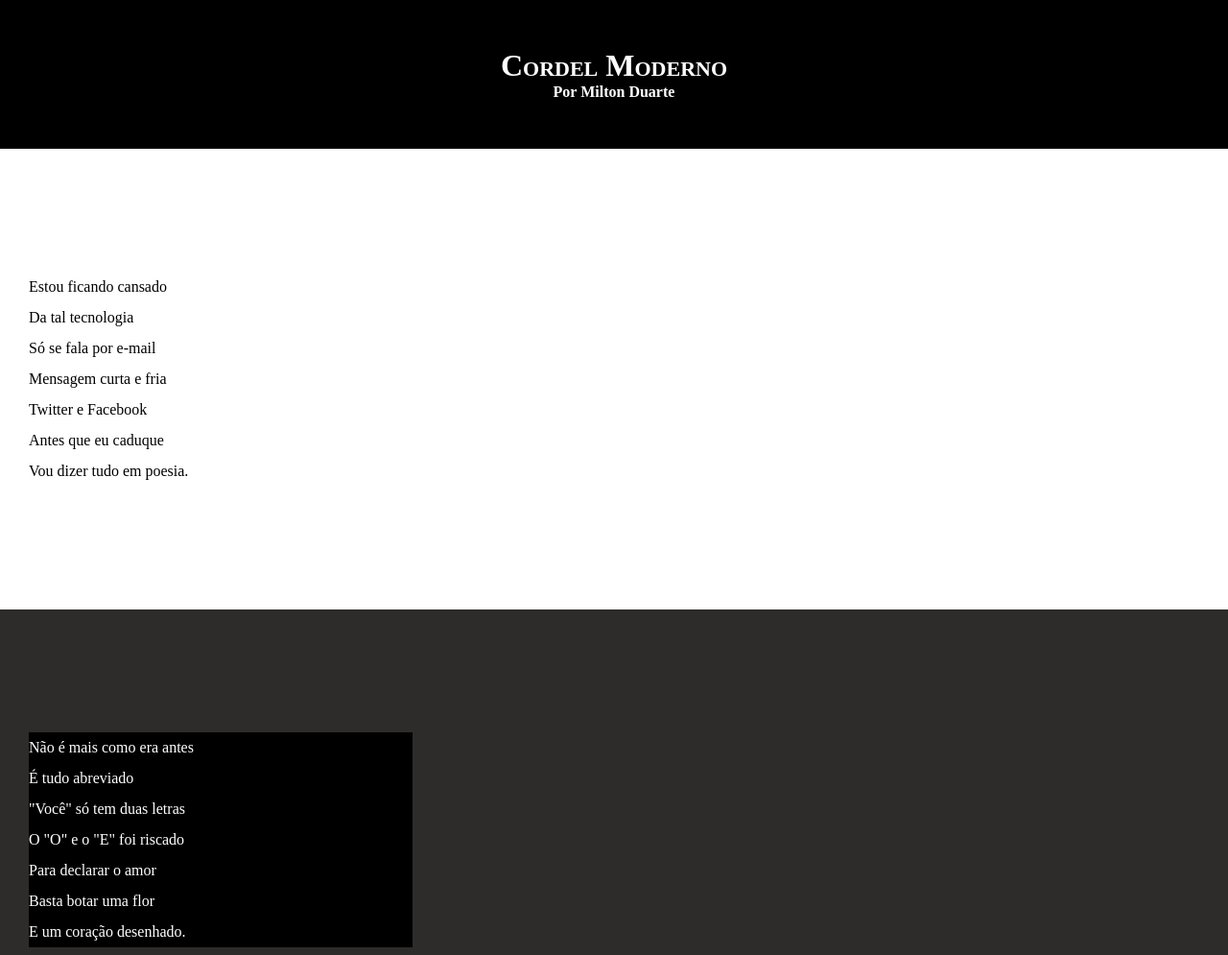
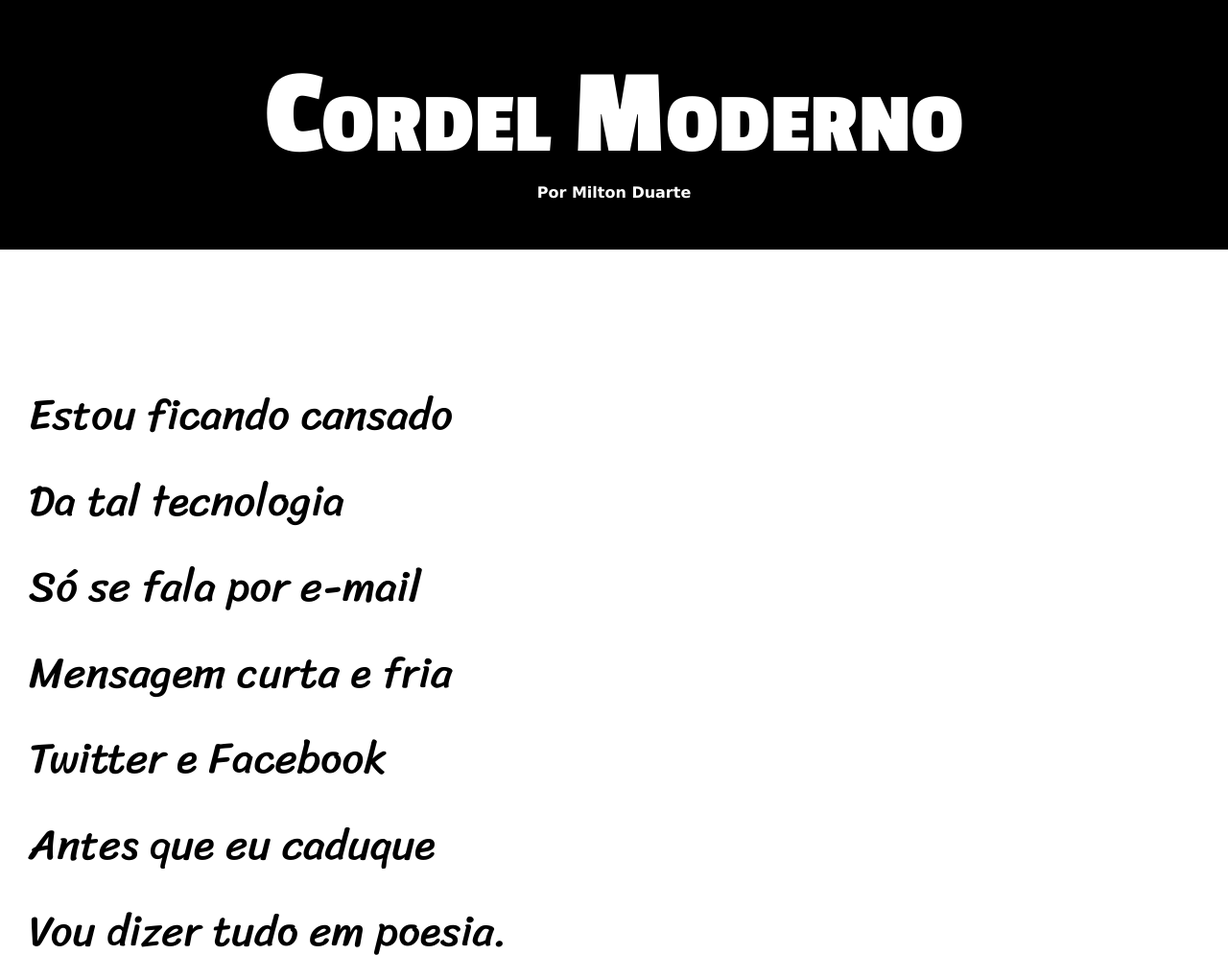
Before and after one commit to Leolfc/html-css, a plain HTML site: page desafios/desafio012/index.html in a window 1280 px wide. Shown: the top 995 px of the page at 96% size. Drawn offline with Linux system fonts and the light colour scheme.

Commit message:
Atualização de estilo desafio 12

```diff
--- a/desafios/desafio012/estilo/style.css
+++ b/desafios/desafio012/estilo/style.css
@@ -1,4 +1,14 @@
 @charset "UTF-8";
+
+
+@import url('https://fonts.googleapis.com/css2?family=Passion+One:wght@400;700;900&family=Sriracha&display=swap');
+
+:root{
+  --font1:  Verdana, Geneva, Tahoma, sans-serif;
+  --font2:  "Passion One", cursive;
+  --font3: "Sriracha", cursive;
+
+}
 
 *{
   margin: 0px;
@@ -9,6 +19,7 @@
 html, body{
   min-width: 100%;
   background-color: darkgray;
+  font-family: var(--font1);
 }
 
 header{
@@ -21,6 +32,8 @@ text-align: center;
 header > h1{
   padding-top: 50px;
   font-variant: small-caps;
+  font-family: var(--font2);
+  font-size: 10vw;
 }
 header > p{
   padding-bottom: 50px;
@@ -40,6 +53,8 @@ section{
   padding-bottom: 10%;
   line-height: 2em;
   padding-left: 30px;
+  font-family: var(--font3);
+  font-size: 3.5vw;
 }
 
 
@@ -53,7 +68,8 @@ section.imagem{
   color: white;
 }
 section.imagem > p{
-  width: 400px;
+  display: inline-block;
+  padding: 5px;
   background-color: black;
 
 }
```
Also changed, not shown: desafios/desafio012/index.html (line endings or trailing spaces).
